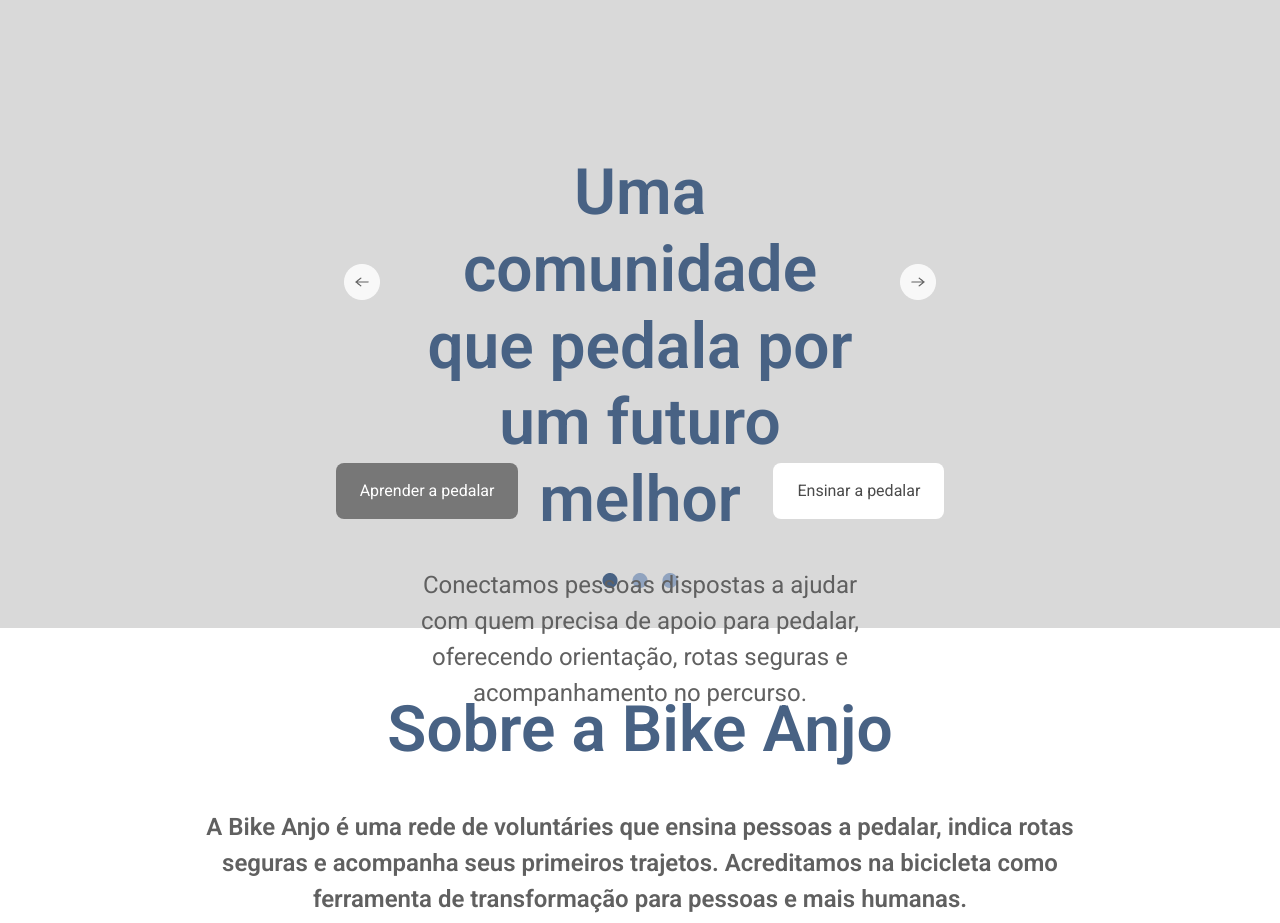
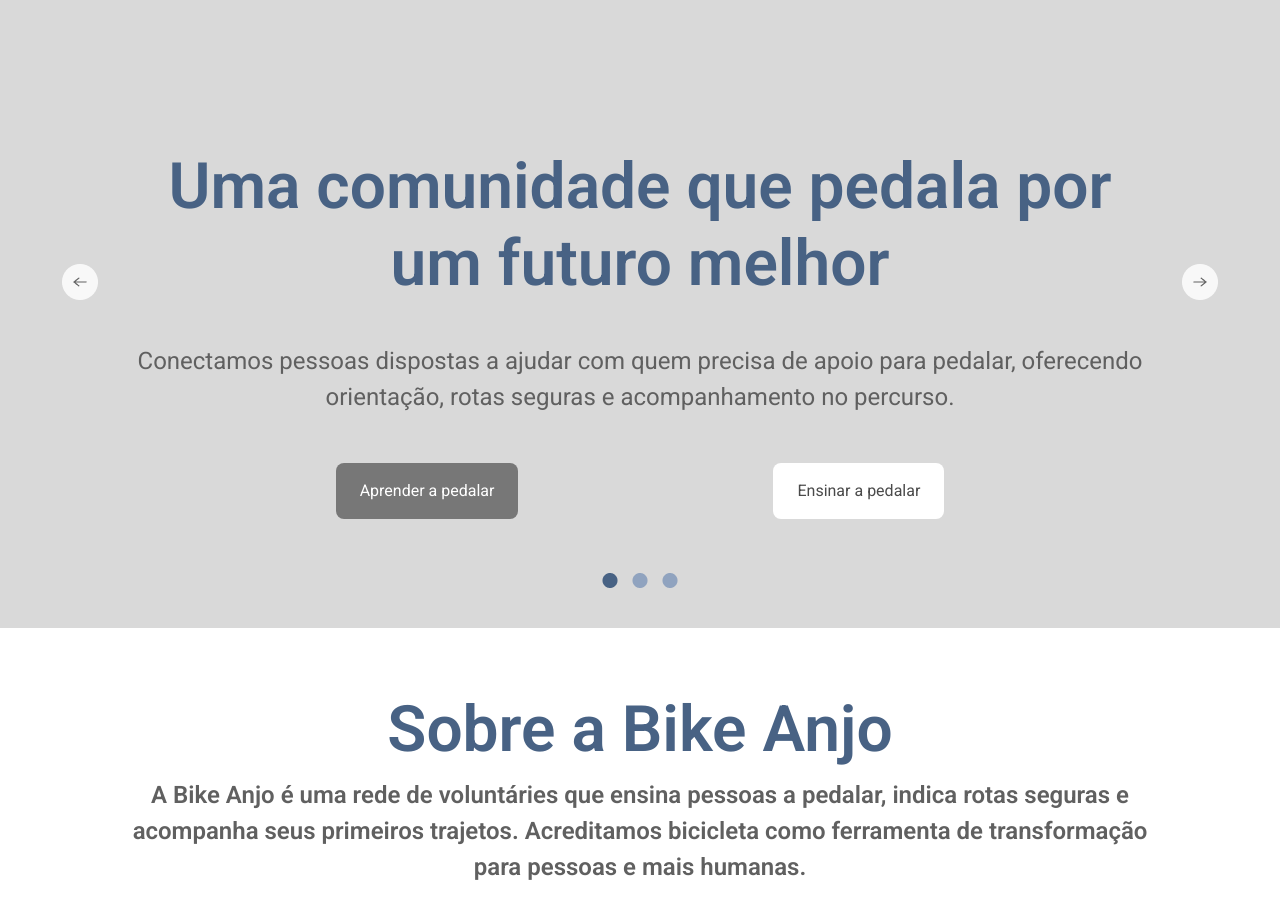
Before and after one commit to sarassaura/institucional, a React (Vite) app: page / in a window 1280 px wide. Shown: the top 923 px of the page. Built offline with nearby package versions, Linux system fonts and the light colour scheme; a web font is replaced by a local one.

Commit message:
update styles

```diff
--- a/src/pages/Home/components/ProjectBox/index.tsx
+++ b/src/pages/Home/components/ProjectBox/index.tsx
@@ -4,7 +4,7 @@
   display: flex;
   flex-direction: column;
   align-items: center;
-  width: 100%;
+  width: 285.27px;
   height: auto;
   border-radius: 12.4px;
   padding: 18.6px;
--- a/src/pages/Home/sections/About/index.tsx
+++ b/src/pages/Home/sections/About/index.tsx
@@ -8,23 +8,12 @@
 function About(): ReactNode {
   return (
     <Container>
-      <Box
-        sx={{
-          textAlign: "center",
-          padding: "0 202px",
-          display: "flex",
-          flexDirection: "column",
-          gap: "32px",
-        }}
-      >
-        <Title variant="h2">Sobre a Bike Anjo</Title>
-        <SubTitle>
-          A Bike Anjo é uma rede de voluntáries que ensina pessoas a pedalar,
-          indica rotas seguras e acompanha seus primeiros trajetos. Acreditamos
-          na bicicleta como ferramenta de transformação para pessoas e mais
-          humanas.
-        </SubTitle>
-      </Box>
+      <Title variant="h2">Sobre a Bike Anjo</Title>
+      <SubTitle width="1036px" textAlign="center">
+        A Bike Anjo é uma rede de voluntáries que ensina pessoas a pedalar,
+        indica rotas seguras e acompanha seus primeiros trajetos. Acreditamos
+        bicicleta como ferramenta de transformação para pessoas e mais humanas.
+      </SubTitle>
       <Box
         sx={{
           marginTop: "40px",
--- a/src/pages/Home/sections/Carousel/index.tsx
+++ b/src/pages/Home/sections/Carousel/index.tsx
@@ -13,8 +13,12 @@
       <Box
         sx={{
           position: "relative",
+          width: "1036px",
+          textAlign: "center",
+          gap: "32px",
           height: "254px",
           display: "flex",
+          flexDirection: "column",
           alignItems: "center",
           justifyContent: "center",
         }}
@@ -24,22 +28,12 @@
           alt="Seta para a esquerda"
           style={{
             position: "absolute",
-            left: "142px",
+            left: "-60px",
             width: "36px",
             height: "36px",
             top: "calc(50% - 18px)",
           }}
         />
-        <Box
-          height="254px"
-          sx={{
-            textAlign: "center",
-            padding: "0 202px",
-            display: "flex",
-            flexDirection: "column",
-            gap: "20px",
-          }}
-        >
         <Title variant="h2">
           Uma comunidade que pedala por um futuro melhor
         </Title>
@@ -48,13 +42,12 @@
           pedalar, oferecendo orientação, rotas seguras e acompanhamento no
           percurso.
         </SubTitle>
-        </Box>
         <img
           src={RightArrow}
           alt="Seta para a direita"
           style={{
             position: "absolute",
-            right: "142px",
+            right: "-60px",
             width: "36px",
             height: "36px",
             top: "calc(50% - 18px)",
```
Lines whose indentation alone changed are shown as unchanged.
